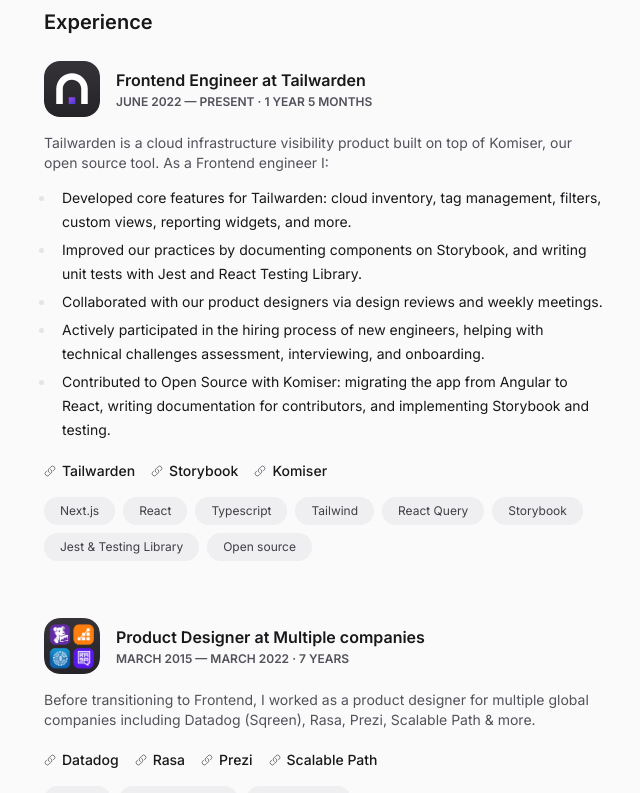
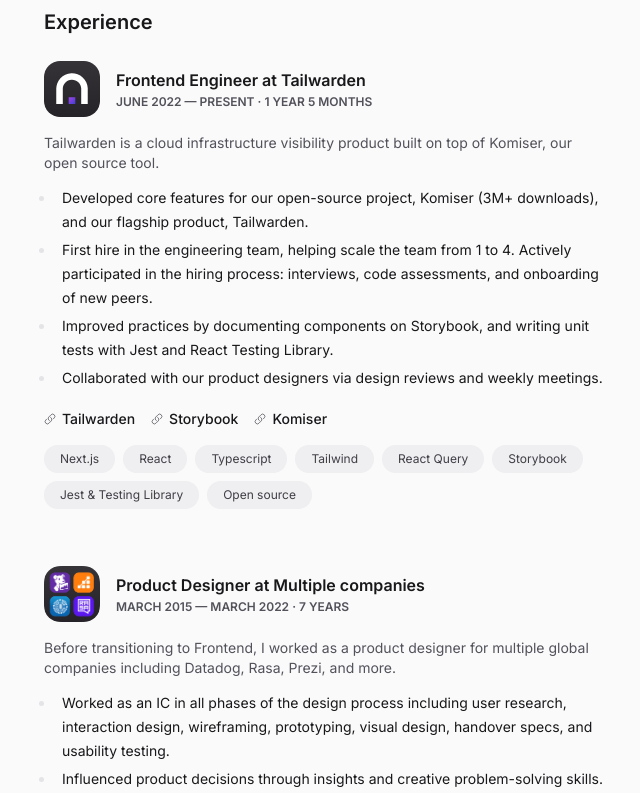
Before and after one commit to victorgaard/portfolio-v2, a Next.js app: page / in a window 1280 px wide. Shown: the part 1540-2333 px from the top of the page, without its empty margins (508-1148 px from the left). Built offline with nearby package versions, Linux system fonts and the light colour scheme; no server answers.

Commit message:
chore: improve copy

```diff
--- a/components/SectionAbout.tsx
+++ b/components/SectionAbout.tsx
@@ -11,7 +11,7 @@
       <Typography.Paragraph>
         I currently work at{" "}
         <TextLink href="https://tailwarden.com">Tailwarden</TextLink>, where I
-        ship core features with my team using Next.js, React, and Typescript to
+        ship core features with my team using React, Next.js and Typescript to
         help companies have more visibility into costs and usage from their
         cloud infrastructure.
       </Typography.Paragraph>
--- a/static/global.ts
+++ b/static/global.ts
@@ -56,13 +56,17 @@
       "Jest & Testing Library",
       "Open source",
     ],
-    description: `Tailwarden is a cloud infrastructure visibility product built on top of Komiser, our open source tool. As a Frontend engineer I:`,
+    description: `Tailwarden is a cloud infrastructure visibility product built on top of Komiser, our open source tool.`,
     responsibilities: [
-      `Developed core features for Tailwarden: cloud inventory, tag management, filters, custom views, reporting widgets, and more.`,
-      `Improved our practices by documenting components on Storybook, and writing unit tests with Jest and React Testing Library.`,
-      `Collaborated with our product designers via design reviews and weekly meetings.`,
-      `Actively participated in the hiring process of new engineers, helping with technical challenges assessment, interviewing, and onboarding.`,
-      `Contributed to Open Source with Komiser: migrating the app from Angular to React, writing documentation for contributors, and implementing Storybook and testing.`,
+      `Developed core features for our open-source project, Komiser
+      (3M+ downloads), and our flagship product, Tailwarden.`,
+      `First hire in the engineering team, helping scale the team from 1
+      to 4. Actively participated in the hiring process: interviews, code
+      assessments, and onboarding of new peers.`,
+      `Improved practices by documenting components on Storybook,
+      and writing unit tests with Jest and React Testing Library.`,
+      `Collaborated with our product designers via design reviews and
+      weekly meetings.`,
     ],
     links: [
       { label: "Tailwarden", url: "https://tailwarden.com" },
@@ -81,13 +85,18 @@
     start: "2015-03-01",
     end: "2022-03-01",
     stack: ["Figma", "Product Design", "UX Research"],
-    description: `Before transitioning to Frontend, I worked as a product designer for multiple global companies including Datadog (Sqreen), Rasa, Prezi, Scalable Path & more.`,
-    responsibilities: [],
+    description: `Before transitioning to Frontend, I worked as a product designer for multiple global companies including Datadog, Rasa, Prezi, and more.`,
+    responsibilities: [
+      `Worked as an IC in all phases of the design process including user
+    research, interaction design, wireframing, prototyping, visual
+    design, handover specs, and usability testing.`,
+      `Influenced product decisions through insights and creative
+      problem-solving skills.`,
+    ],
     links: [
       { label: "Datadog", url: "https://datadoghq.com" },
       { label: "Rasa", url: "https://rasa.com" },
       { label: "Prezi", url: "https://prezi.com" },
-      { label: "Scalable Path", url: "https://scalablepath.com" },
     ],
   },
 ];
```
